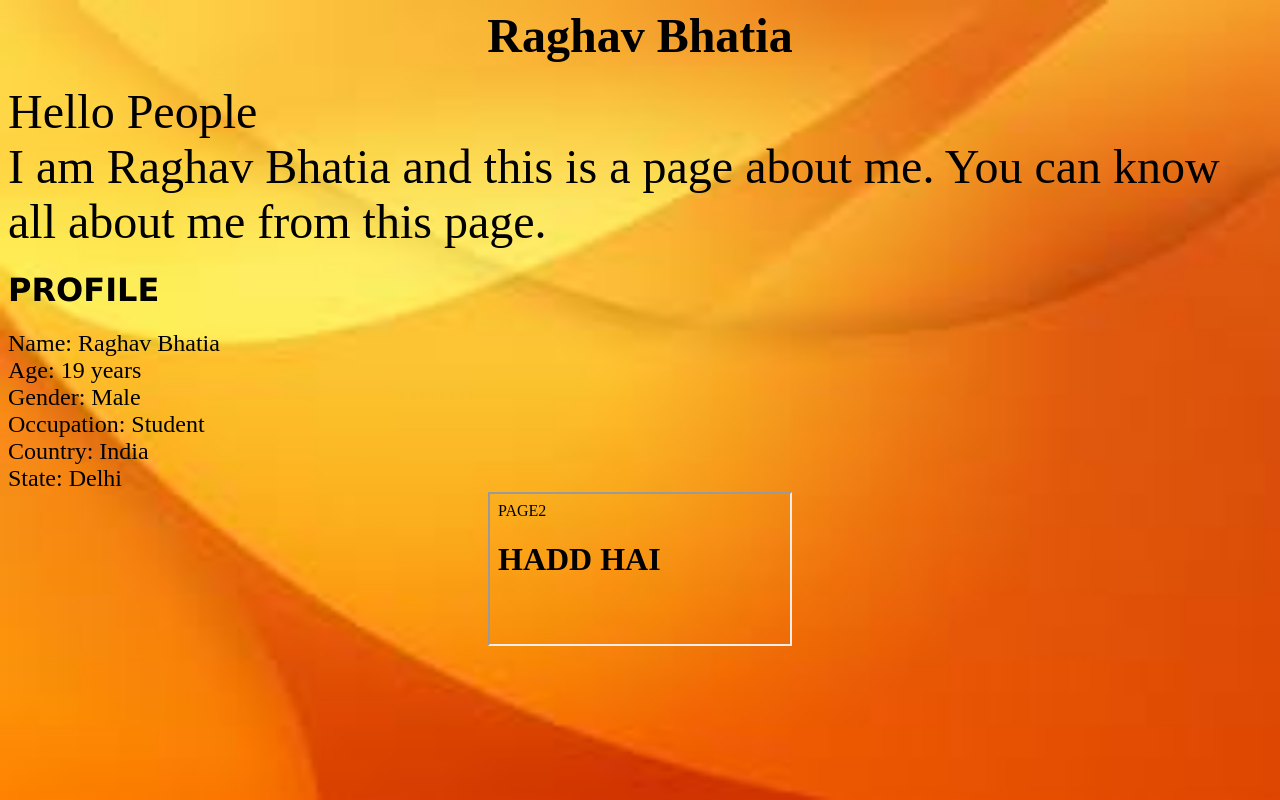
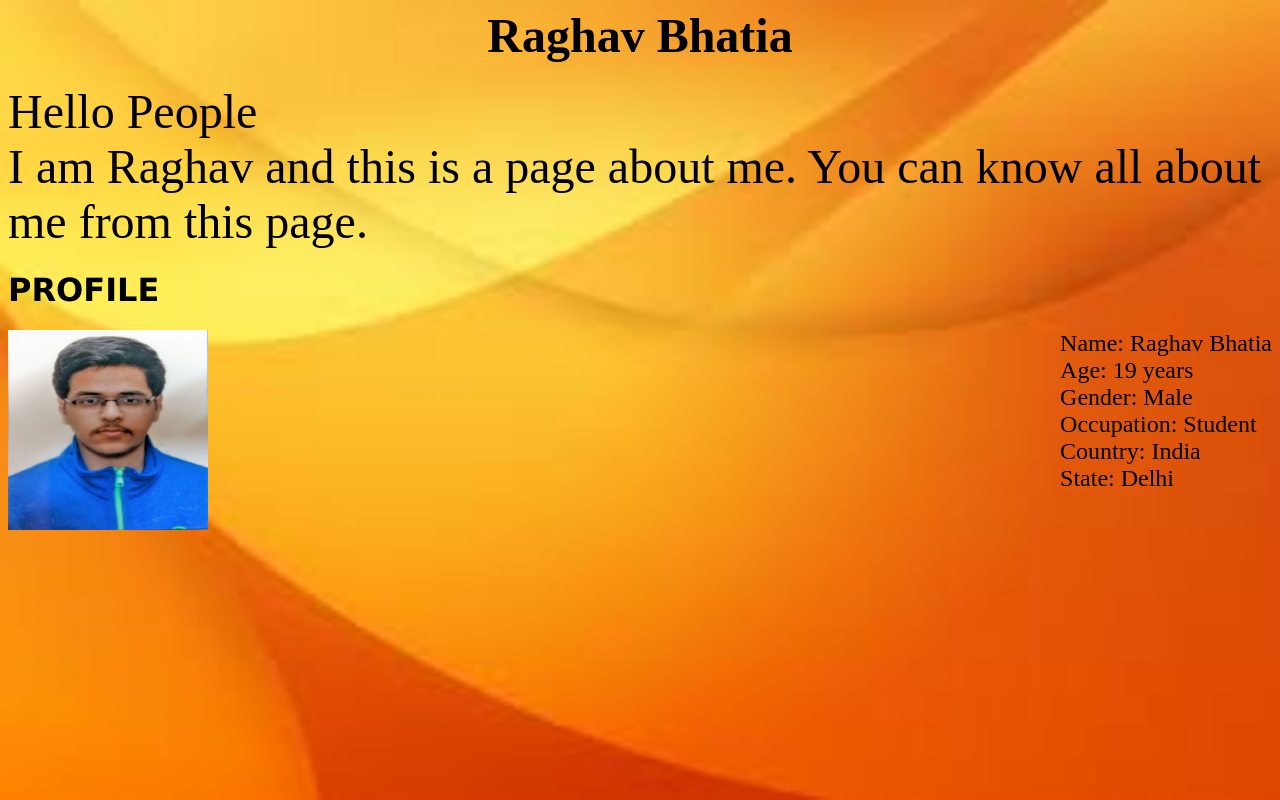
Before and after one commit to CodeRaghavCode/CodeRaghavCode.github.io, a plain HTML site: page index.html in a window 1280 px wide. Drawn offline with Linux system fonts and the light colour scheme.

Commit message:
Update index.html

```diff
--- a/index.html
+++ b/index.html
@@ -6,12 +6,16 @@
   </div>
 
   <div>
-    <font size=8 color="black">Hello People<br> I am Raghav Bhatia and this is a page about me. You can know all about me from this page. </font>
+    <font size=8 color="black">Hello People<br> I am Raghav and this is a page about me. You can know all about me from this page. </font>
     <h1 style="font-family:verdana;">PROFILE</h1>
+  </div>
+   <div style="float:left"><img src=raghav.jpg width=200 height=200 ></div>
+   <div style="float:right"><font size= 5>Name: Raghav Bhatia <br> Age: 19 years<br> Gender: Male<br> Occupation: Student<br>Country: India<br> State: Delhi </font></div>
+   <div style="clear:both"/>
 
-    <font size= 5>Name: Raghav Bhatia <br> Age: 19 years<br> Gender: Male<br> Occupation: Student<br>Country: India<br> State: Delhi </font>
-  </div>
-  <div align="center"><a href="page2.html"><iframe src="page2.html"></iframe></a></div>
+
+
+
 </head>
 <body><img src='download.jpg' style='position:fixed;top:0px;left:0px;width:100%;height:100%;z-index:-1;'>
 
```
